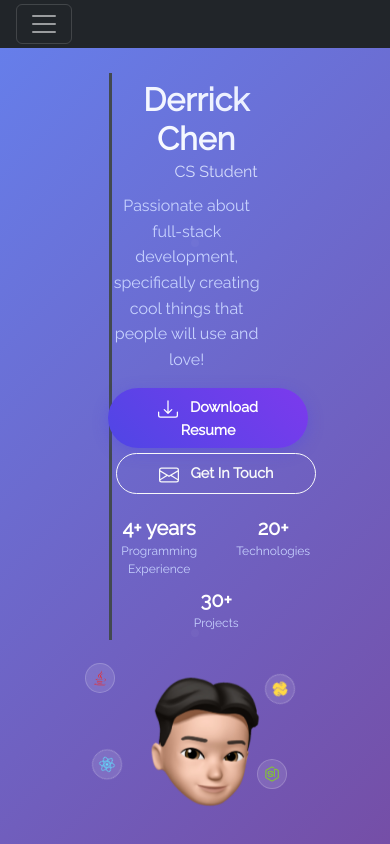
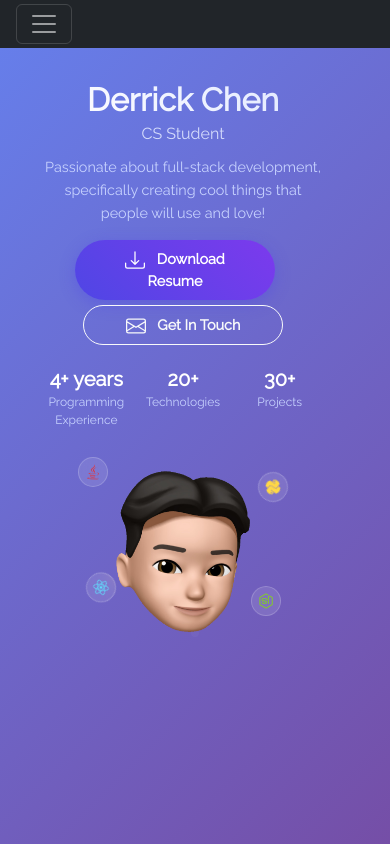
Before and after one commit to hiderrick/derrick-chen-portfolio, a website: page index.html in a window 390 px wide. Shown: the top 844 px of the page. Drawn offline with nearby package versions, Linux system fonts and the light colour scheme; a web font is replaced by a local one.

Commit message:
fix: improve mobile layout

```diff
--- a/style.css
+++ b/style.css
@@ -50,24 +50,6 @@ body {
     left: 1%
 }
 
-@media (max-width: 403px) {
-    .title-row {
-        padding-left: 90px;
-
-    }
-    .floating {
-        padding-left: 0;
-        padding-right: 50px;
-        padding-top: 20px;
-    }
-    .text-column h1{
-        padding-right: 40px;
-    }
-    .text-column p {
-        font-size: medium;
-        padding-right: 59px;
-    }
-  }
 
 .text-column {
     display: flex;
@@ -84,6 +66,30 @@ body {
     }
     .floating-head{
         width: 150px ;
+        padding-left: 0;
+    }
+}
+
+@media (max-width: 768px) {
+    .title-row {
+        top: 0;
+        left: 0;
+        padding-left: 1rem;
+        padding-right: 1rem;
+        text-align: center;
+    }
+    .floating {
+        padding-left: 0;
+        padding-right: 0;
+        padding-top: 1rem;
+    }
+    .text-column {
+        border-left: none;
+        align-items: center;
+    }
+    .text-column h1,
+    .text-column p {
+        padding-right: 0;
     }
 }
 
```
